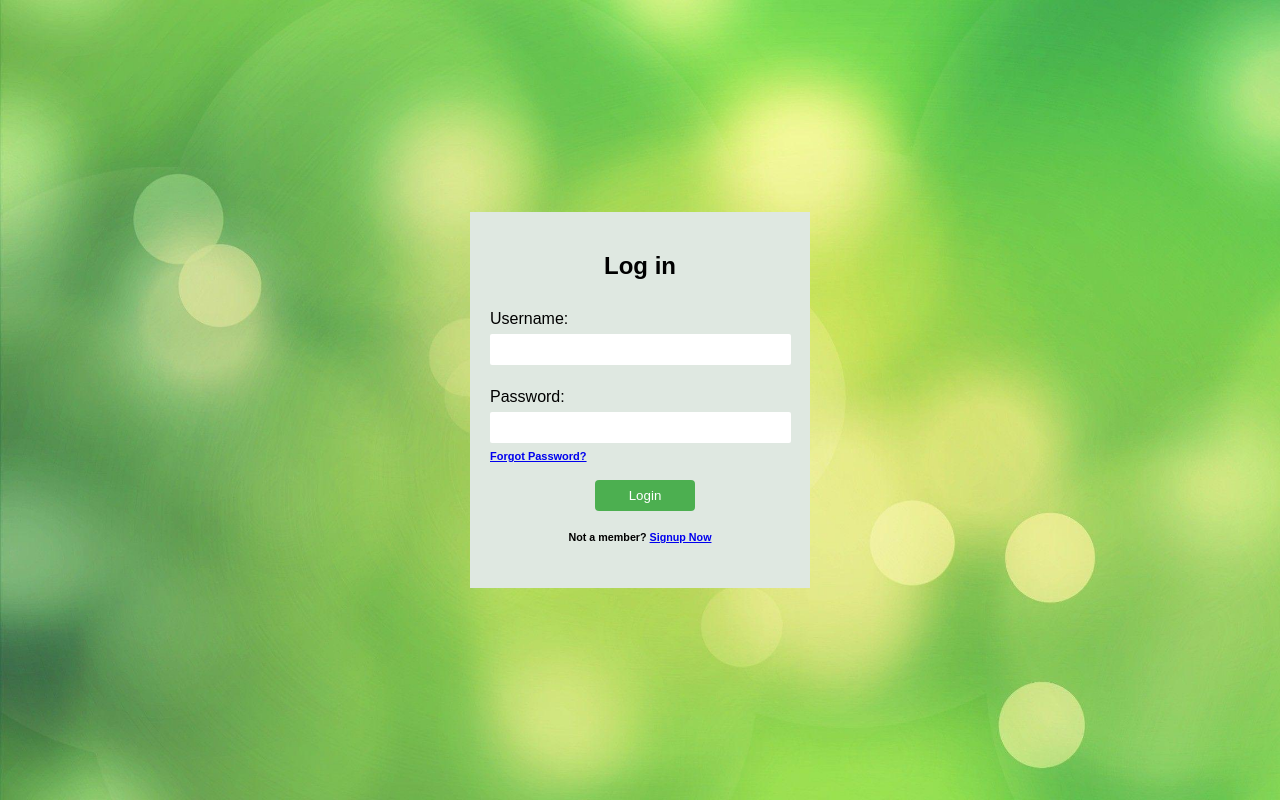
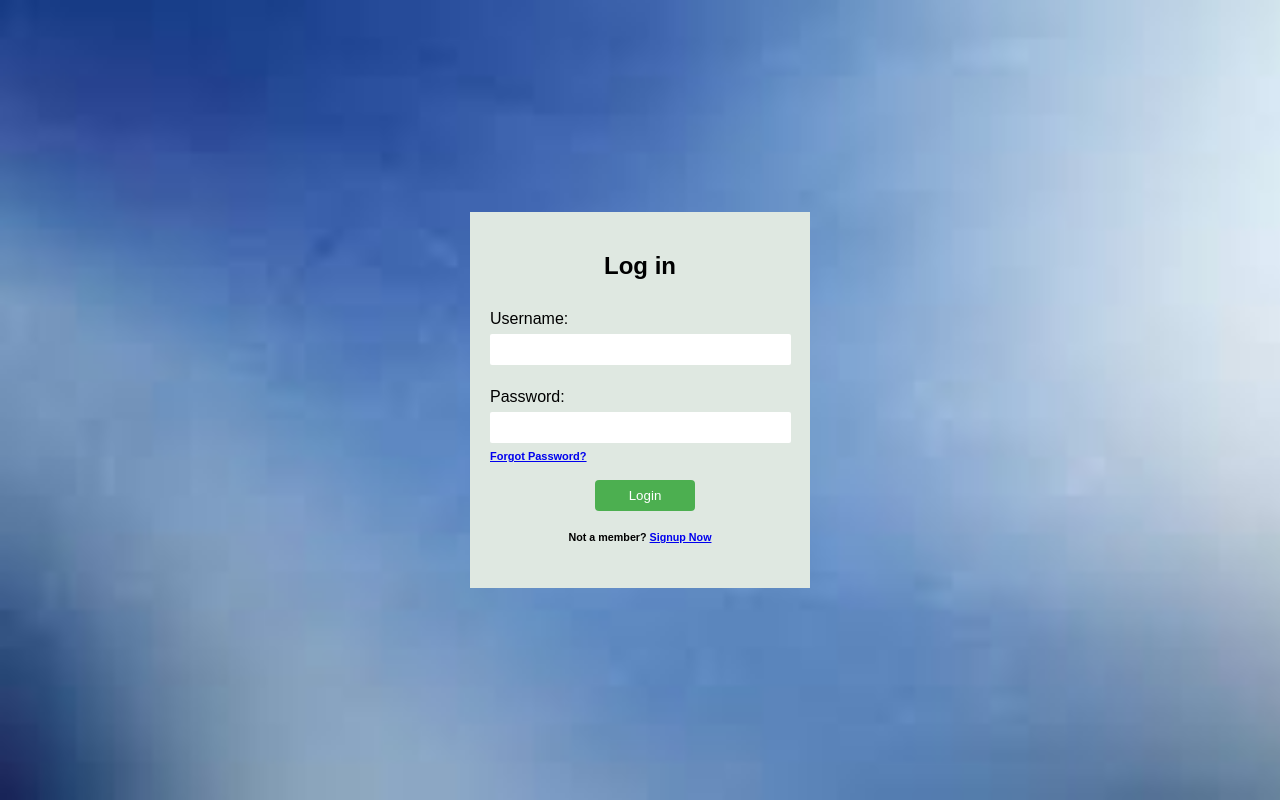
Before and after one commit to IsharaSamaraweera/loginPage, a website: page public/index.html in a window 1280 px wide. Drawn offline with Linux system fonts and the light colour scheme.

Commit message:
Change background image

```diff
--- a/public/styles.css
+++ b/public/styles.css
@@ -1,6 +1,6 @@
 body {
     font-family: Arial, sans-serif;
-    background-image: url(image.jpg);
+    background-image: url(img.jpg);
     background-size: cover;
     margin: 0;
     padding: 0;
```
